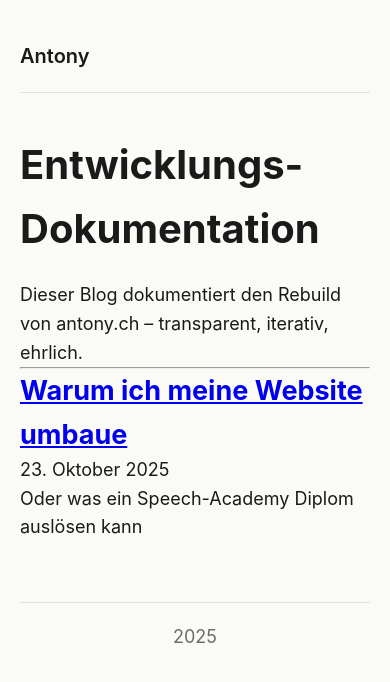
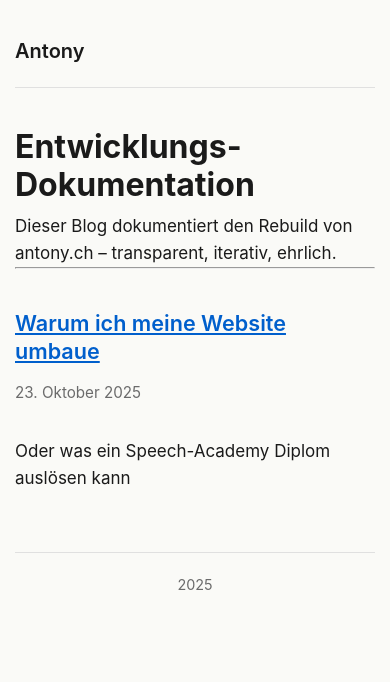
Before and after one commit to tonyindian/antony-blog, an Eleventy site: page src/index.md in a window 390 px wide. Built offline with nearby package versions, Linux system fonts and the light colour scheme; Eleventy itself is replaced by a stand-in of ours; files that its build step writes are made by us from their sources.

Commit message:
add basic styling für besseres lesen

```diff
--- a/src/css/style.css
+++ b/src/css/style.css
@@ -13,6 +13,7 @@
   padding: 20px;
 }
 
+/* Header */
 header {
   padding: 20px 0;
   border-bottom: 1px solid #E0E0E0;
@@ -26,20 +27,89 @@
   text-decoration: none;
 }
 
+/* Main Container */
 main {
   max-width: 720px;
   margin: 0 auto;
 }
 
+/* Typography Hierarchy */
 h1 {
   font-size: 2.5rem;
-    margin-bottom: 20px;
+  line-height: 1.2;
+  margin-bottom: 0.5rem;
 }
 
+h2 {
+  font-size: 1.5rem;
+  font-weight: 600;
+  margin-top: 2.5rem;
+  margin-bottom: 1rem;
+  line-height: 1.3;
+}
+
+/* Article/Post Content */
+article p {
+  margin-bottom: 1.25rem;
+}
+
+article p:last-child {
+  margin-bottom: 0;
+}
+
+/* Lead paragraph (first after h1) */
+article h1 + p {
+  font-size: 1.125rem;
+  color: #333;
+}
+
+/* Meta/Time */
+time {
+  display: block;
+  color: #6B6B6B;
+  font-size: 0.95rem;
+  margin-bottom: 2rem;
+}
+
+/* Links */
+a {
+  color: #005FCC;
+  text-decoration: underline;
+}
+
+a:hover {
+  color: #0047A3;
+}
+
+/* Focus States (Accessibility) */
+a:focus,
+button:focus {
+  outline: 2px solid #005FCC;
+  outline-offset: 2px;
+}
+
+/* Footer */
 footer {
   margin-top: 60px;
   padding-top: 20px;
   border-top: 1px solid #E0E0E0;
   text-align: center;
   color: #6B6B6B;
+  font-size: 0.9rem;
 }
+
+/* Responsive */
+@media (max-width: 768px) {
+  body {
+    font-size: 17px;
+    padding: 15px;
+  }
+
+  h1 {
+    font-size: 2rem;
+  }
+
+  h2 {
+    font-size: 1.35rem;
+  }
+}
```
Lines whose indentation alone changed are shown as unchanged.
